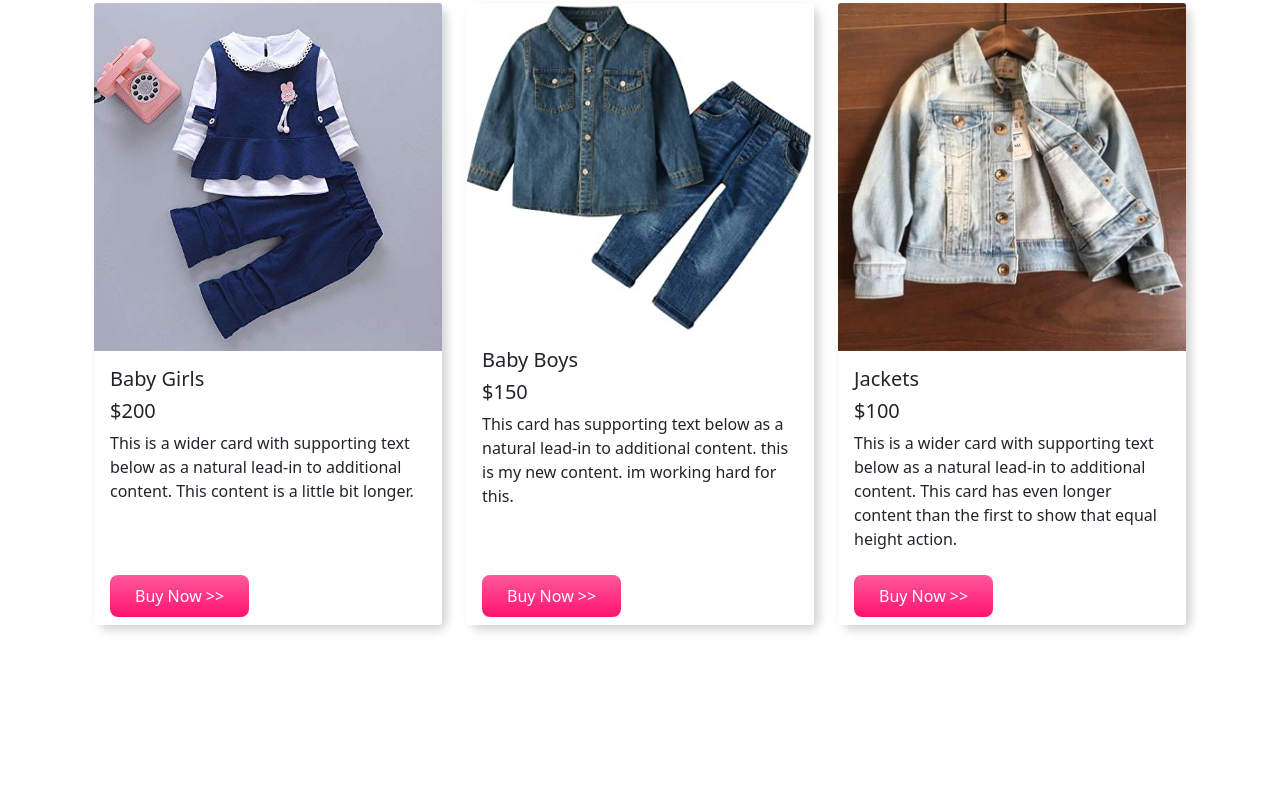
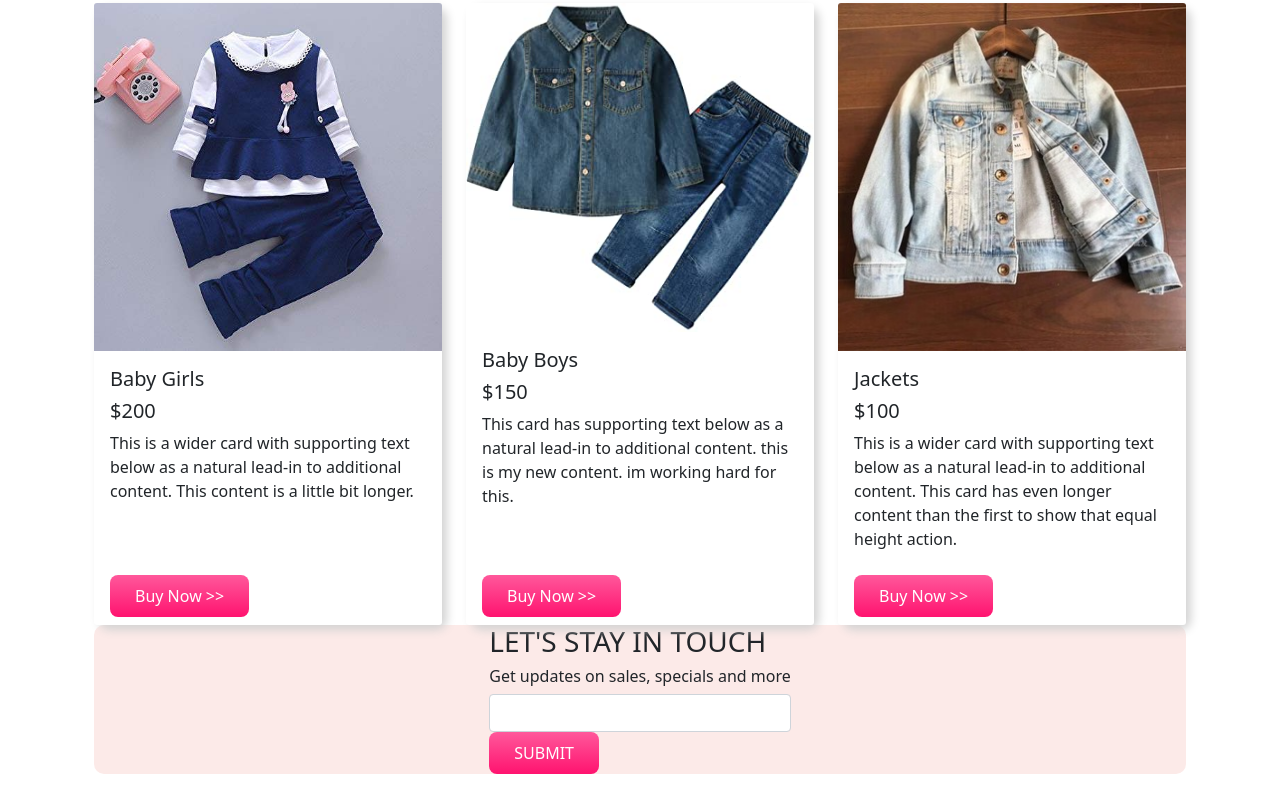
Before and after one commit to Hasan-new/my-new-web, a plain HTML site: page index.html in a window 1280 px wide. Shown: the part 1418-2230 px from the top of the page. Before the commit the page ends 2143 px from the top, so only its background shows below. Drawn offline with nearby package versions, Linux system fonts and the light colour scheme.

Commit message:
footer due

```diff
--- a/index.html
+++ b/index.html
@@ -196,6 +196,15 @@
               </div>
             </div>
 
+            <div class="container align-item-center d-flex justify-content-center orange-bg " id="subscribe ">
+              <div>
+                <h3>LET'S STAY IN TOUCH</h3>
+                <h6>Get updates on sales, specials and more</h6>
+                <input class="form-control" type="text">
+                <button class="buy-now-button">SUBMIT</button>
+              </div>
+            </div>
+
 
           </div>
 
--- a/style.css
+++ b/style.css
@@ -81,3 +81,9 @@ p{
     background-color: white;
     border-top: none;
 }
+#subscribe{
+    width: 300px;
+}
+#subscribe h6{
+    color: gray;
+}
```
